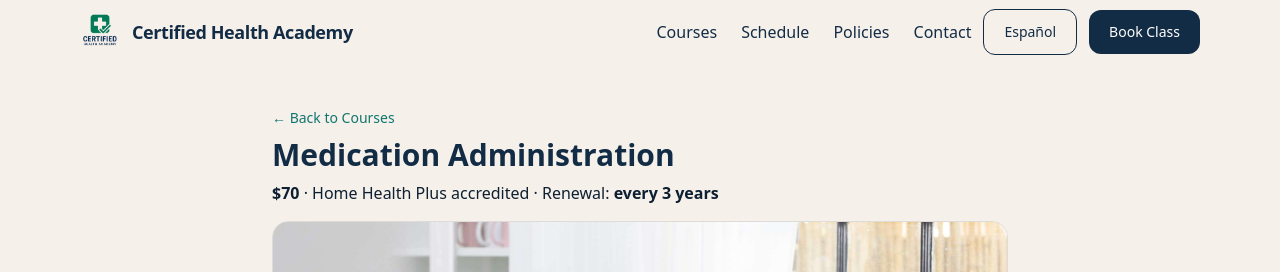
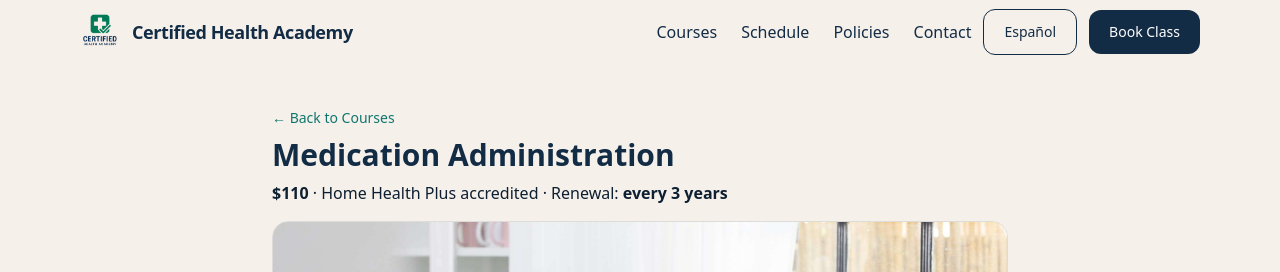
Before and after one commit to Vicdamone2223/certified-health-academy, a Next.js app: page /courses/medication-administration in a window 1280 px wide. Shown: the top 272 px of the page. Built offline with nearby package versions, Linux system fonts and the light colour scheme.

Commit message:
fix prices correct file

```diff
--- a/src/app/courses/cpr-first-aid/page.tsx
+++ b/src/app/courses/cpr-first-aid/page.tsx
@@ -64,7 +64,7 @@ export default function CPRFirstAidPage() {
       <header className="mt-2">
         <h1 className="text-3xl font-extrabold">CPR &amp; First Aid</h1>
         <p className="mt-2 text-[color-mix(in_srgb,var(--brand)_70%,black_30%)]">
-          <strong>$65</strong> · HSI accredited · Renewal: every <strong>2 years</strong>
+          <strong>$80</strong> · HSI accredited · Renewal: every <strong>2 years</strong>
         </p>
 
         {/* Banner image */}
--- a/src/app/courses/medication-administration/page.tsx
+++ b/src/app/courses/medication-administration/page.tsx
@@ -66,7 +66,7 @@ export default function MedicationAdministrationPage() {
       <header className="mt-2">
         <h1 className="text-3xl font-extrabold">Medication Administration</h1>
         <p className="mt-2 text-[color-mix(in_srgb,var(--brand)_70%,black_30%)]">
-          <strong>$70</strong> · Home Health Plus accredited · Renewal:{" "}
+          <strong>$110</strong> · Home Health Plus accredited · Renewal:{" "}
           <strong>every 3 years</strong>
         </p>
 
```
